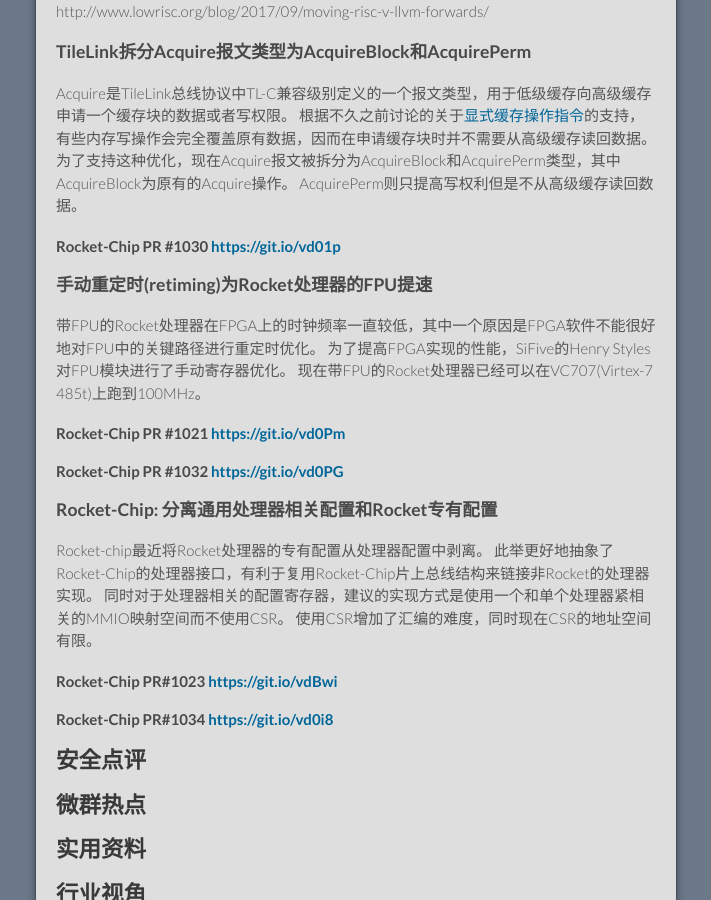
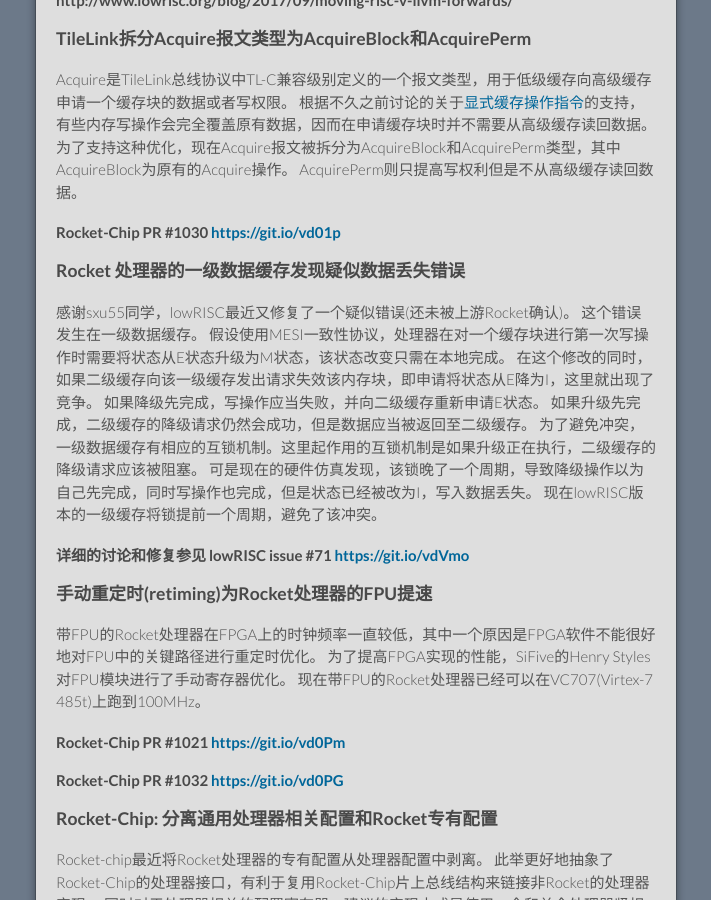
Before and after one commit to cnrv/home, a Jekyll site: the page built from bi-week-rpts/2017-10-12.md, in a window 1280 px wide and 900 px high, scrolled down 739 px. Shown: the whole window, without its empty margins (284-995 px from the left). Built offline with Jekyll 4.4.1, drawn with Linux system fonts in a browser that asks for light colours; Markdown is read by kramdown in place of the engine named in the settings; comment, search, counter and statistics services are not loaded; our own code applies the rules of GitHub Pages for plain Markdown files.

Commit message:
rocket L1 prober bug

```diff
--- a/bi-week-rpts/2017-10-12.md
+++ b/bi-week-rpts/2017-10-12.md
@@ -15,7 +15,7 @@
 这样的测试自动化能极大地保证工具链的稳定性和可靠性，是非常重要的工作。
 现在测试集变得越来越大，同时需要测试的组合也变得复杂，单次代码更新已可能需要测试过夜，所以需要有专门的测试维护人员和分布式测试平台。
 
-详细的召集邮件列表：[https://goo.gl/568WYH](https://groups.google.com/a/groups.riscv.org/d/msg/sw-dev/HdkwlJF4JXA/0bfGtbNiBQAJ)
+#### 详细的召集邮件列表：[https://goo.gl/568WYH](https://groups.google.com/a/groups.riscv.org/d/msg/sw-dev/HdkwlJF4JXA/0bfGtbNiBQAJ)
 
 ## 代码更新
 
@@ -28,7 +28,7 @@
 现在的[LLVM](https://github.com/lowRISC/riscv-llvm)工程包含了48个补丁，修改了128个文件，超过1.1万行代码。
 8个补丁已经被LLVM接受，还有5个正在审核中。
 
-lowRISC的Alex写了一个非常详细的进度更新报告，更多细节请查阅http://www.lowrisc.org/blog/2017/09/moving-risc-v-llvm-forwards/
+#### lowRISC的Alex写了一个非常详细的进度更新报告，更多细节请查阅http://www.lowrisc.org/blog/2017/09/moving-risc-v-llvm-forwards/
 
 ### TileLink拆分Acquire报文类型为AcquireBlock和AcquirePerm
 
@@ -39,6 +39,20 @@
 AcquirePerm则只提高写权利但是不从高级缓存读回数据。
 
 #### Rocket-Chip PR \#1030 [https://git.io/vd01p](https://github.com/freechipsproject/rocket-chip/pull/1030)
+
+### Rocket 处理器的一级数据缓存发现疑似数据丢失错误
+
+感谢sxu55同学，lowRISC最近又修复了一个疑似错误(还未被上游Rocket确认)。
+这个错误发生在一级数据缓存。
+假设使用MESI一致性协议，处理器在对一个缓存块进行第一次写操作时需要将状态从E状态升级为M状态，该状态改变只需在本地完成。
+在这个修改的同时，如果二级缓存向该一级缓存发出请求失效该内存块，即申请将状态从E降为I，这里就出现了竞争。
+如果降级先完成，写操作应当失败，并向二级缓存重新申请E状态。
+如果升级先完成，二级缓存的降级请求仍然会成功，但是数据应当被返回至二级缓存。
+为了避免冲突，一级数据缓存有相应的互锁机制。这里起作用的互锁机制是如果升级正在执行，二级缓存的降级请求应该被阻塞。
+可是现在的硬件仿真发现，该锁晚了一个周期，导致降级操作以为自己先完成，同时写操作也完成，但是状态已经被改为I，写入数据丢失。
+现在lowRISC版本的一级缓存将锁提前一个周期，避免了该冲突。
+
+#### 详细的讨论和修复参见 lowRISC issue \#71 [https://git.io/vdVmo](https://github.com/lowRISC/lowrisc-chip/issues/71)
 
 ### 手动重定时(retiming)为Rocket处理器的FPU提速
 
```
